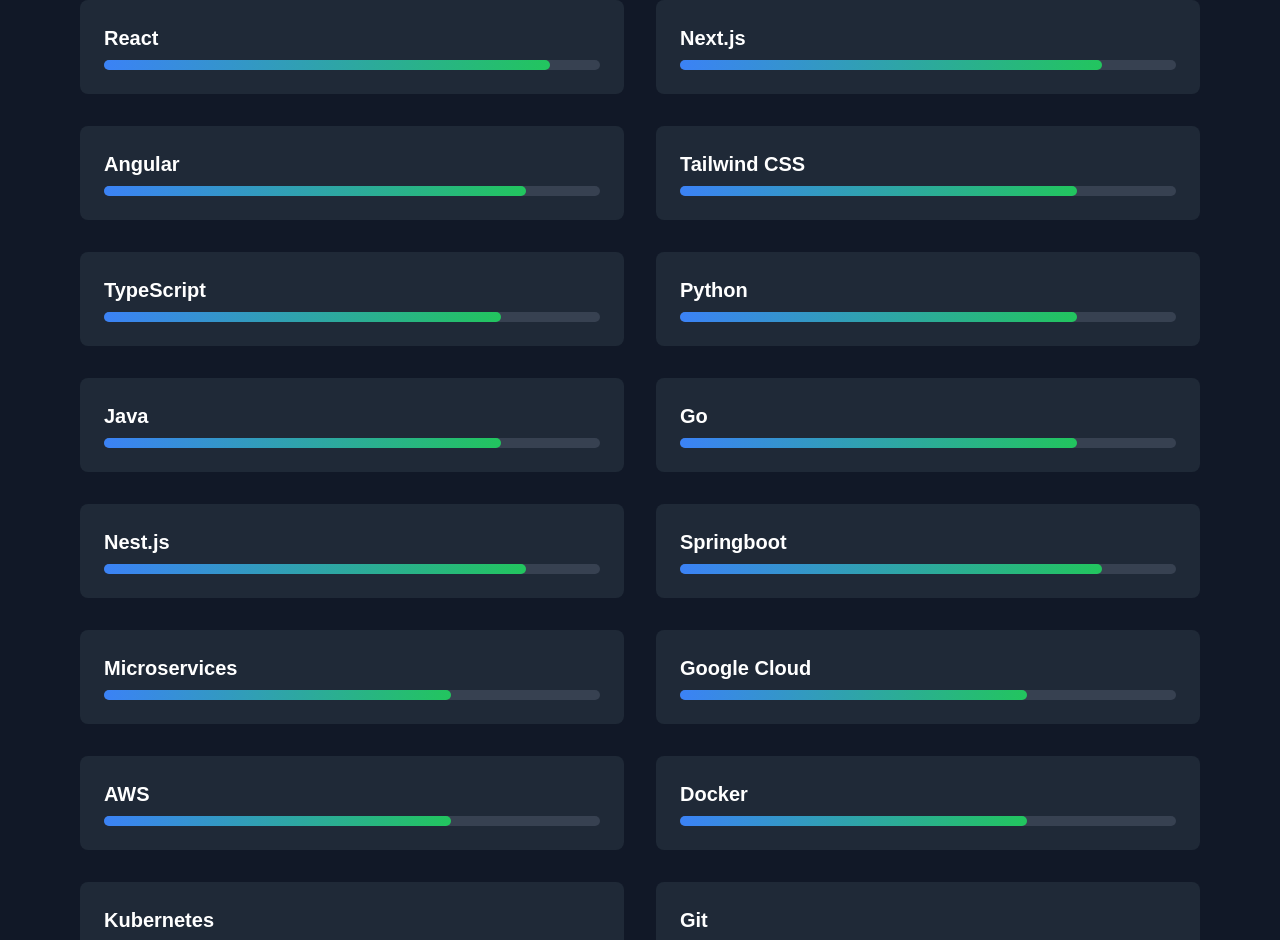
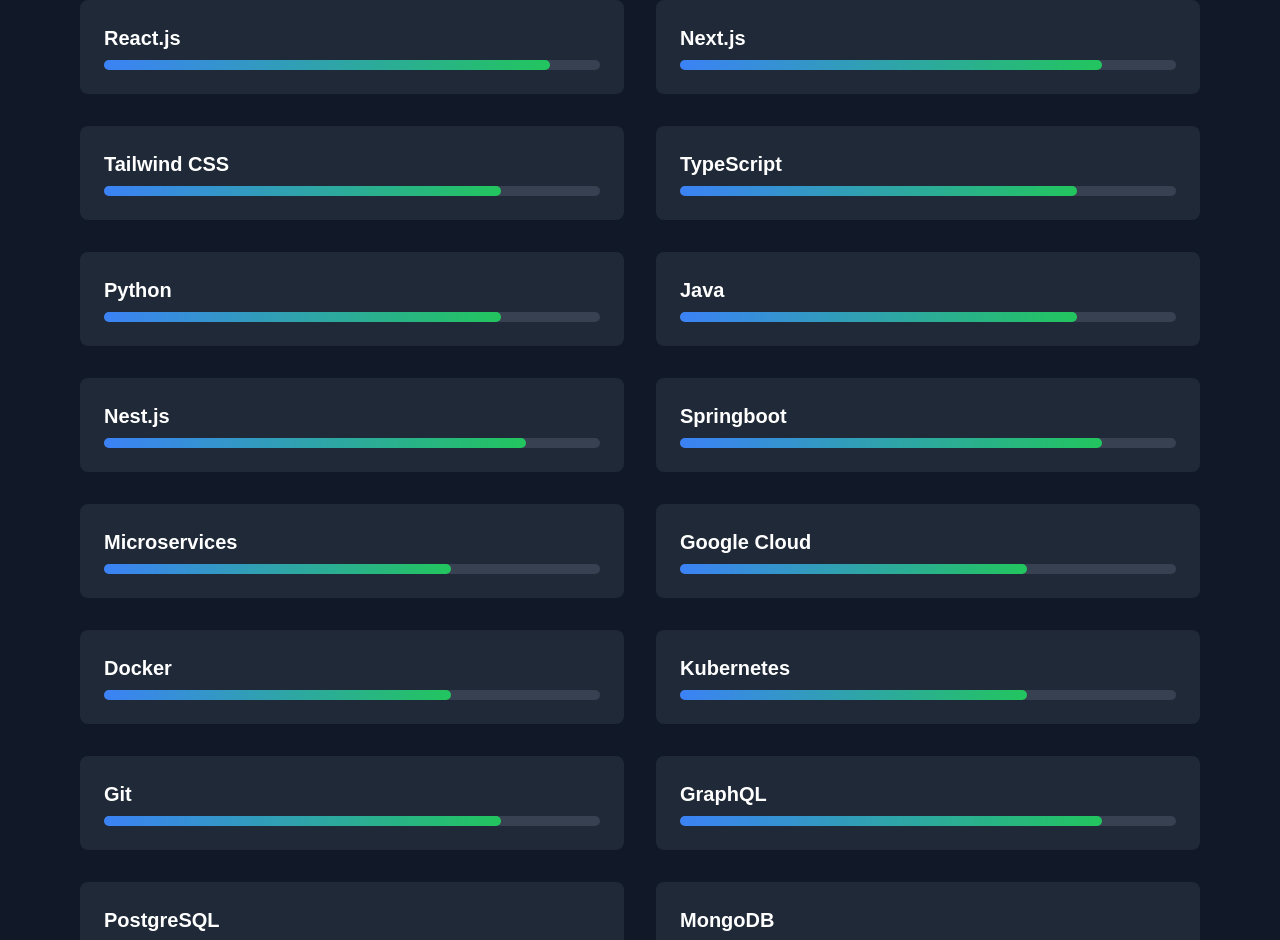
Before and after one commit to Kahyberth/Porfolio, a Next.js app: page / in a window 1280 px wide. Shown: the part 1940-2880 px from the top of the page. Built offline with nearby package versions, Linux system fonts and the light colour scheme.

Commit message:
update skills

```diff
--- a/components/Skills.tsx
+++ b/components/Skills.tsx
@@ -3,26 +3,22 @@
 import { motion } from 'framer-motion'
 
 const skills = [
-  { name: 'React', level: 90 },
+  { name: 'React.js', level: 90 },
   { name: 'Next.js', level: 85 },
-  { name: 'Angular', level: 85 },
   { name: 'Tailwind CSS', level: 80 },
   { name: 'TypeScript', level: 80 },
   { name: 'Python', level: 80 },
   { name: 'Java', level: 80 },
-  { name: 'Go', level: 80 },
   { name: 'Nest.js', level: 85 },
   { name: 'Springboot', level: 85 },
   {name: 'Microservices', level: 70 },
   { name: 'Google Cloud', level: 70 },
-  { name: 'AWS', level: 70 },
   { name: 'Docker', level: 70 },
   { name: 'Kubernetes', level: 70 },
   { name: 'Git', level: 80 },
   { name: 'GraphQL', level: 85 },
-  { name: 'SQL', level: 75 },
-  { name: 'NoSQL', level: 75 },
-  { name: 'RabbitMQ', level: 70 },
+  { name: 'PostgreSQL', level: 90 },
+  { name: 'MongoDB', level: 85 },
 ]
 
 export default function Skills() {
```
